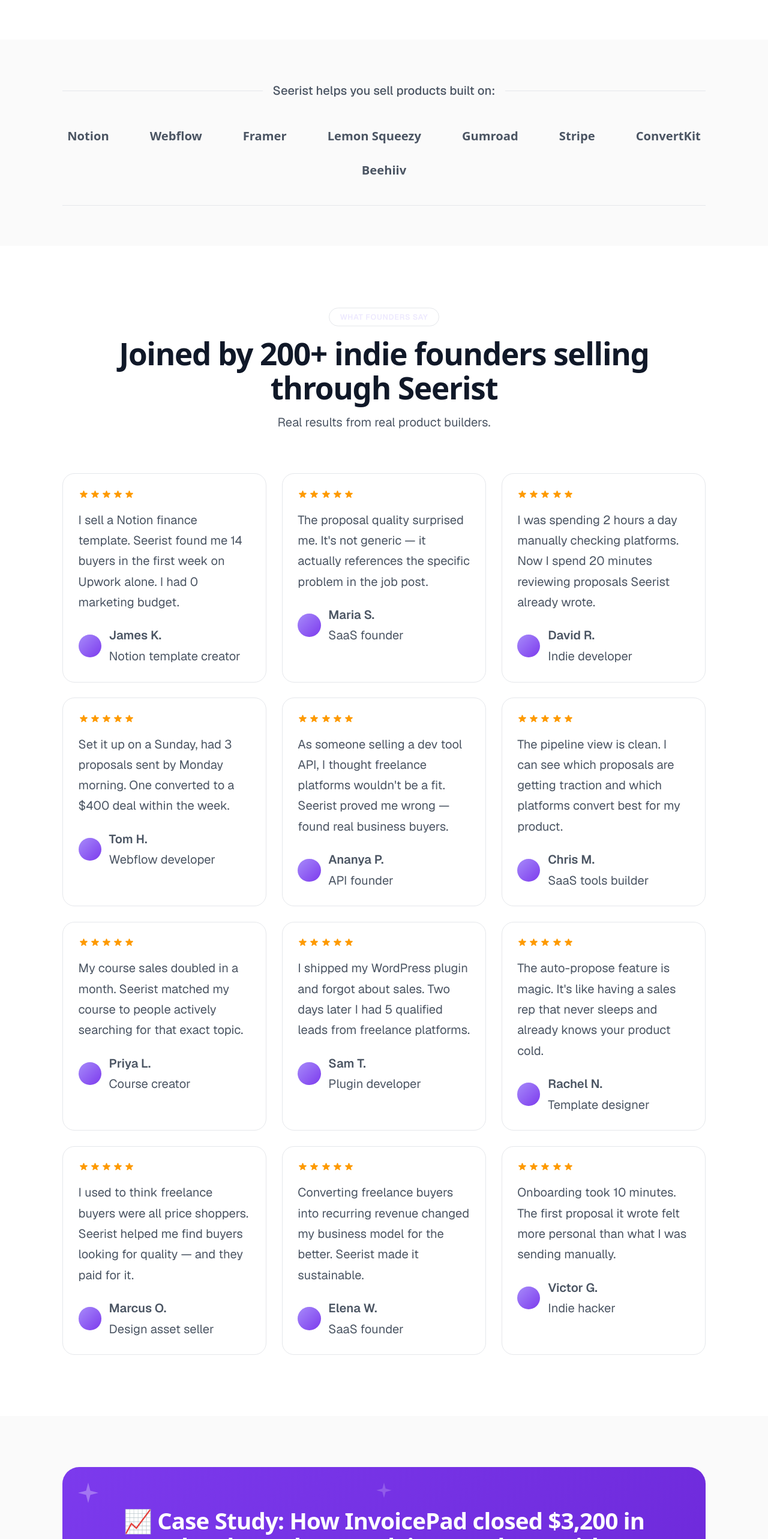
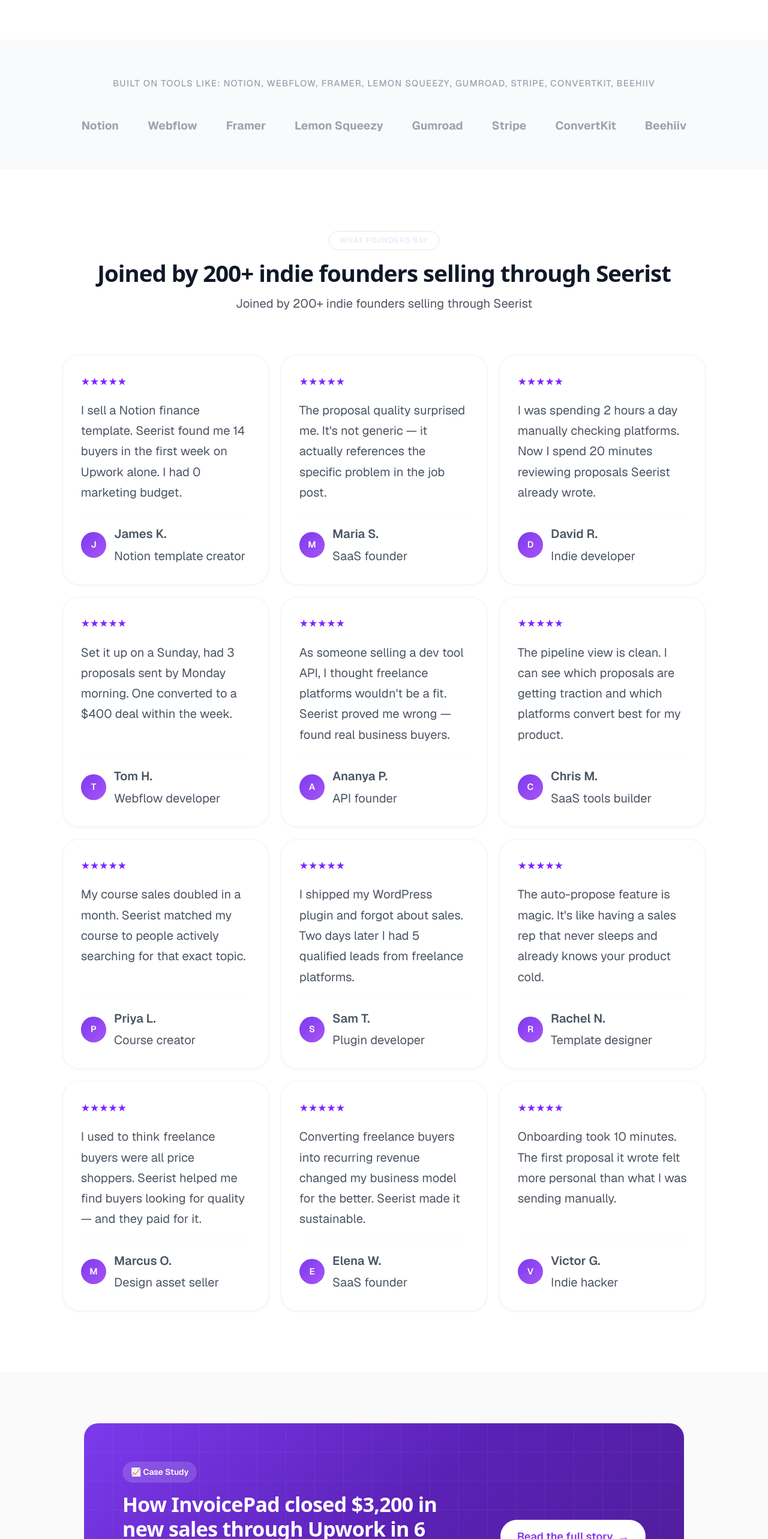
Before and after one commit to Lyvena/Seerist-app, a Next.js app: page / in a window 1280 px wide. Shown: the part 9385-11951 px from the top of the page at 60% size. Built offline with nearby package versions, Linux system fonts and the light colour scheme.

Commit message:
fix: testimonials, logos section, and case study callout

```diff
--- a/src/components/sections/CaseStudyCallout.tsx
+++ b/src/components/sections/CaseStudyCallout.tsx
@@ -12,32 +12,75 @@ export function CaseStudyCallout() {
           whileInView={{ opacity: 1, y: 0 }}
           viewport={{ once: true, margin: "-80px" }}
           transition={{ duration: 0.7, ease: [0.16, 1, 0.3, 1] }}
-          className="relative overflow-hidden rounded-3xl px-8 py-16 text-center md:px-16"
+          className="relative overflow-hidden rounded-[24px] flex items-center justify-between gap-8 flex-col md:flex-row"
           style={{
-            background: "linear-gradient(135deg, #7C3AED, #6D28D9)",
+            background: "linear-gradient(135deg, #7C3AED 0%, #5B21B6 50%, #4C1D95 100%)",
+            padding: "clamp(40px, 6vw, 64px) clamp(32px, 5vw, 64px)",
+            maxWidth: "1000px",
+            marginInline: "auto",
           }}
         >
-          {/* Decorative corner sparkles */}
-          <Sparkle className="absolute left-6 top-6 h-8 w-8 text-white/30" />
-          <Sparkle className="absolute bottom-6 right-6 h-10 w-10 text-white/25" />
-          <Sparkle className="absolute left-1/2 top-6 h-6 w-6 -translate-x-1/2 text-white/20" />
+          {/* Decorative grid overlay */}
+          <div
+            aria-hidden="true"
+            className="absolute inset-0 pointer-events-none"
+            style={{
+              backgroundImage: "linear-gradient(rgba(255,255,255,0.05) 1px, transparent 1px), linear-gradient(90deg, rgba(255,255,255,0.05) 1px, transparent 1px)",
+              backgroundSize: "48px 48px",
+            }}
+          />
 
-          <h3
-            className="text-3xl font-semibold tracking-tight md:text-4xl"
-            style={{ fontFamily: "var(--font-heading)", lineHeight: 1.1, color: "#FFFFFF" }}
-          >
-            📈 Case Study: How InvoicePad closed $3,200 in new sales through Upwork in 6 weeks — without a dedicated sales team.
-          </h3>
+          <div>
+            <span
+              className="inline-flex items-center"
+              style={{
+                background: "rgba(255,255,255,0.15)",
+                borderRadius: "999px",
+                padding: "6px 14px",
+                fontSize: "0.8125rem",
+                fontWeight: 600,
+                color: "white",
+                marginBottom: "16px",
+              }}
+            >
+              📈 Case Study
+            </span>
+            <h3
+              className="tracking-tight"
+              style={{
+                fontFamily: "var(--font-heading)",
+                fontSize: "clamp(1.5rem, 3vw, 2rem)",
+                fontWeight: 700,
+                color: "white",
+                lineHeight: 1.2,
+              }}
+            >
+              How InvoicePad closed $3,200 in new sales through Upwork in 6 weeks — without a dedicated sales team.
+            </h3>
+            <p
+              style={{
+                fontSize: "0.9375rem",
+                color: "rgba(255,255,255,0.75)",
+                marginTop: "8px",
+              }}
+            >
+              A real example of Seerist finding buyers for a Notion template.
+            </p>
+          </div>
           <FadeUp delay={0.2}>
             <a
               href="#"
-              className="mt-6 inline-flex items-center gap-2 text-base font-medium text-white/80 transition hover:text-white"
-              style={{ textDecoration: "none" }}
+              className="inline-flex items-center gap-2 text-base font-semibold whitespace-nowrap transition-all duration-200 hover:bg-[#F5F3FF]"
+              style={{
+                background: "white",
+                color: "#7C3AED",
+                borderRadius: "999px",
+                padding: "14px 28px",
+                textDecoration: "none",
+              }}
             >
               Read the full story
-              <span aria-hidden="true" className="transition-transform duration-200 group-hover:translate-x-1">
-                →
-              </span>
+              <span aria-hidden="true">→</span>
             </a>
           </FadeUp>
         </motion.div>
@@ -45,17 +88,3 @@ export function CaseStudyCallout() {
     </section>
   );
 }
-
-function Sparkle({ className }: { className?: string }) {
-  return (
-    <svg
-      className={className}
-      viewBox="0 0 24 24"
-      fill="none"
-      xmlns="http://www.w3.org/2000/svg"
-      aria-hidden="true"
-    >
-      <path d="M12 0L14.5 9.5L24 12L14.5 14.5L12 24L9.5 14.5L0 12L9.5 9.5L12 0Z" fill="currentColor" />
-    </svg>
-  );
-}
--- a/src/components/sections/LogosSection.tsx
+++ b/src/components/sections/LogosSection.tsx
@@ -1,8 +1,6 @@
 "use client";
-import { motion } from "framer-motion";
 import { Container } from "@/components/ui/Container";
 import { FadeIn } from "@/components/animations/FadeIn";
-import { SectionLabel } from "@/components/ui/SectionLabel";
 
 const LOGOS = [
   "Notion",
@@ -17,34 +15,46 @@ const LOGOS = [
 
 export function LogosSection() {
   return (
-    <section className="overflow-hidden py-16">
+    <section
+      className="overflow-hidden"
+      style={{ background: "#F9FAFB", padding: "60px 0" }}
+    >
       <Container>
-        <div className="relative mb-10">
-          <div className="absolute inset-0 flex items-center" aria-hidden="true">
-            <div className="w-full border-t border-[var(--color-border)]" />
-          </div>
-          <p className="relative mx-auto w-fit bg-[#FAFAFA] px-4 text-center text-sm font-medium text-[var(--color-text-3)]">
-            Seerist helps you sell products built on:
-          </p>
-        </div>
+        <p
+          className="text-center mb-10"
+          style={{
+            fontSize: "0.875rem",
+            fontWeight: 500,
+            color: "#9CA3AF",
+            textTransform: "uppercase",
+            letterSpacing: "0.08em",
+          }}
+        >
+          Built on tools like: {LOGOS.join(", ")}
+        </p>
         <FadeIn>
-          <div className="flex flex-wrap items-center justify-center gap-x-12 gap-y-6 md:gap-x-16">
+          <div
+            className="flex flex-wrap items-center justify-center"
+            style={{ gap: "48px" }}
+          >
             {LOGOS.map((name) => (
               <span
                 key={name}
-                className="text-lg font-semibold text-[var(--color-text-3)] transition-all duration-300 hover:text-[var(--color-text-1)]"
-                style={{ fontFamily: "var(--font-heading)" }}
+                className="transition-all duration-300"
+                style={{
+                  fontSize: "1.125rem",
+                  fontWeight: 700,
+                  color: "#9CA3AF",
+                  maxHeight: "28px",
+                }}
+                onMouseEnter={(e) => (e.currentTarget.style.color = "#374151")}
+                onMouseLeave={(e) => (e.currentTarget.style.color = "#9CA3AF")}
               >
                 {name}
               </span>
             ))}
           </div>
         </FadeIn>
-        <div className="relative mt-10">
-          <div className="absolute inset-0 flex items-center" aria-hidden="true">
-            <div className="w-full border-t border-[var(--color-border)]" />
-          </div>
-        </div>
       </Container>
     </section>
   );
--- a/src/components/sections/Testimonials.tsx
+++ b/src/components/sections/Testimonials.tsx
@@ -101,18 +101,8 @@ const TESTIMONIALS: Testimonial[] = [
 
 function StarRating() {
   return (
-    <div className="flex items-center gap-0.5 text-amber-500">
-      {Array.from({ length: 5 }).map((_, index) => (
-        <svg
-          key={index}
-          className="h-4 w-4 fill-current"
-          viewBox="0 0 20 20"
-          xmlns="http://www.w3.org/2000/svg"
-          aria-hidden="true"
-        >
-          <path d="M9.049 2.927c.3-.921 1.603-.921 1.902 0l1.07 3.292a1 1 0 00.95.69h3.462c.969 0 1.371 1.24.588 1.81l-2.8 2.034a1 1 0 00-.364 1.118l1.07 3.292c.3.921-.755 1.688-1.54 1.118l-2.8-2.034a1 1 0 00-1.175 0l-2.8 2.034c-.784.57-1.838-.197-1.539-1.118l1.07-3.292a1 1 0 00-.364-1.118L2.98 8.72c-.783-.57-.38-1.81.588-1.81h3.461a1 1 0 00.951-.69l1.07-3.292z" />
-        </svg>
-      ))}
+    <div className="text-violet-600" style={{ fontSize: "1rem" }}>
+      {"★★★★★"}
     </div>
   );
 }
@@ -128,20 +118,33 @@ function TestimonialCard({ quote, author, role }: Testimonial) {
           transition: { duration: 0.7, ease: [0.16, 1, 0.3, 1] },
         },
       }}
-      className="rounded-2xl border border-gray-200 bg-white p-6 transition-all duration-300 ease-out-expo hover:-translate-y-1 hover:shadow-md"
+      className="rounded-xl border border-[#F3F4F6] bg-white p-7 flex flex-col gap-4 h-full transition-all duration-200 ease"
+      style={{
+        boxShadow: "0 1px 4px rgba(0,0,0,0.05)",
+      }}
+      whileHover={{
+        y: -4,
+        boxShadow: "0 12px 40px rgba(0,0,0,0.08)",
+      }}
     >
       <StarRating />
-      <p className="mt-4 text-base leading-relaxed text-gray-700">{quote}</p>
-      <div className="mt-5 flex items-center gap-3">
+      <p className="text-base text-[#374151] leading-relaxed flex-1" style={{ lineHeight: 1.7 }}>{quote}</p>
+      <div className="flex items-center gap-3 border-t border-[#F9FAFB] pt-4 mt-auto">
         <div
-          className="h-9 w-9 rounded-full"
+          className="h-10 w-10 rounded-full flex items-center justify-center"
           style={{
-            background: "linear-gradient(135deg, #A78BFA, #7C3AED)",
+            background: "linear-gradient(135deg, #7C3AED, #A855F7)",
+            color: "white",
+            fontSize: "0.875rem",
+            fontWeight: 600,
+            flexShrink: 0,
           }}
-        />
+        >
+          {author.charAt(0)}
+        </div>
         <div>
-          <p className="text-sm font-semibold text-gray-900">{author}</p>
-          <p className="text-xs text-gray-500">{role}</p>
+          <p className="text-[0.9375rem] font-semibold text-[#111827]">{author}</p>
+          <p className="text-[0.8125rem] text-[#9CA3AF] mt-0.5">{role}</p>
         </div>
       </div>
     </motion.div>
@@ -158,20 +161,24 @@ export function Testimonials() {
           </FadeUp>
           <FadeUp delay={0.1}>
             <h2
-              className="mt-4 text-3xl font-semibold tracking-tight md:text-4xl text-gray-900"
-              style={{ fontFamily: "var(--font-heading)" }}
+              className="mt-4 tracking-tight text-gray-900"
+              style={{
+                fontFamily: "var(--font-heading)",
+                fontSize: "clamp(1.75rem, 3vw, 2.75rem)",
+                fontWeight: 600,
+              }}
             >
               Joined by 200+ indie founders selling through Seerist
             </h2>
           </FadeUp>
           <FadeUp delay={0.2}>
-            <p className="mx-auto mt-3 max-w-2xl text-base text-gray-600">
-              Real results from real product builders.
+            <p className="mx-auto mt-3 max-w-2xl text-[1.0625rem] text-[#6B7280]">
+              Joined by 200+ indie founders selling through Seerist
             </p>
           </FadeUp>
         </div>
         <StaggerContainer>
-          <div className="grid grid-cols-1 gap-6 md:grid-cols-2 lg:grid-cols-3">
+          <div className="grid grid-cols-1 gap-5 sm:grid-cols-1 md:grid-cols-2 lg:grid-cols-3 xl:grid-cols-3" style={{ gap: "20px" }}>
             {TESTIMONIALS.map((item) => (
               <TestimonialCard key={item.id} {...item} />
             ))}
```
